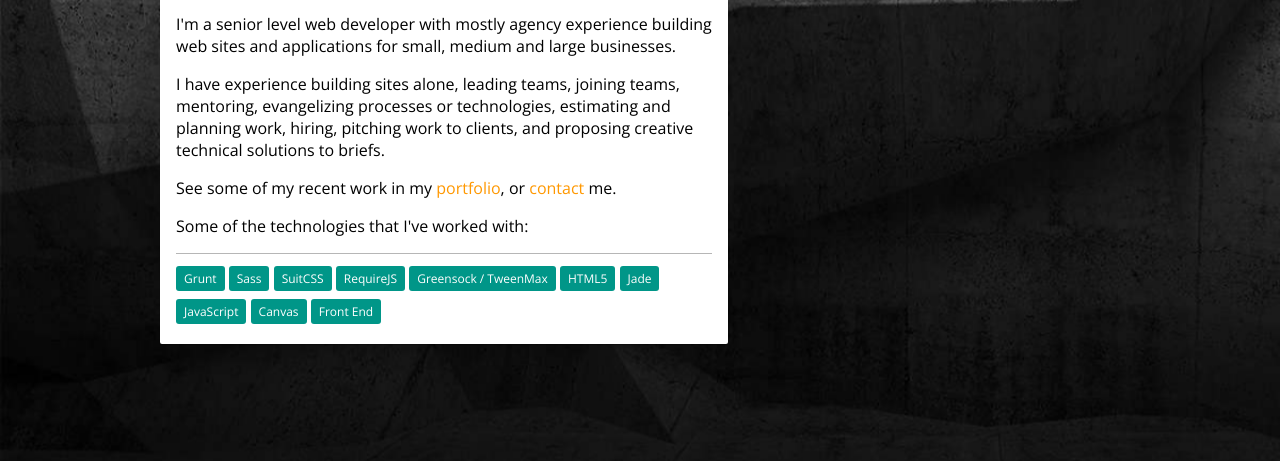
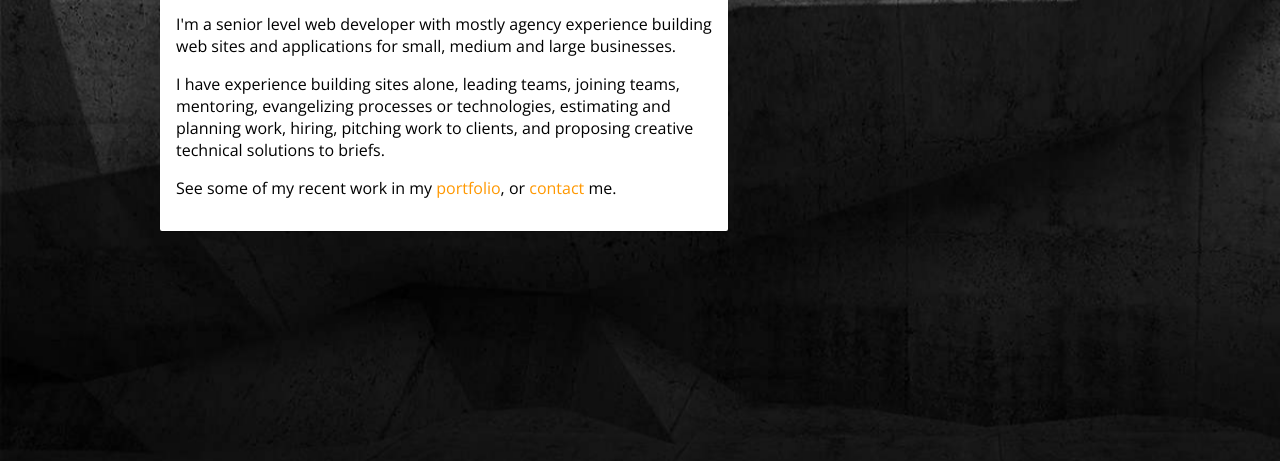
Before and after one commit to unculture/portfolio, a website: page dist/index.html in a window 1280 px wide. Shown: the part 339-800 px from the top of the page. Drawn offline with nearby package versions, Linux system fonts and the light colour scheme.

Commit message:
Removed click affordance from buzzwords for now

```diff
--- a/dist/index.html
+++ b/dist/index.html
@@ -66,41 +66,6 @@
                 <p>
                     See some of my recent work in my <a href="/portfolio">portfolio</a>, or <a href="/contact">contact</a> me.
                 </p>
-                <p>
-                    Some of the technologies that I've worked with:
-                </p>
-                <ul class="buzzwords">
-                    <li class="buzzwords__word">
-                        Grunt
-                    </li>
-                    <li class="buzzwords__word">
-                        Sass
-                    </li>
-                    <li class="buzzwords__word">
-                        SuitCSS
-                    </li>
-                    <li class="buzzwords__word">
-                        RequireJS
-                    </li>
-                    <li class="buzzwords__word">
-                        Greensock / TweenMax
-                    </li>
-                    <li class="buzzwords__word">
-                        HTML5
-                    </li>
-                    <li class="buzzwords__word">
-                        Jade
-                    </li>
-                    <li class="buzzwords__word">
-                        JavaScript
-                    </li>
-                    <li class="buzzwords__word">
-                        Canvas
-                    </li>
-                    <li class="buzzwords__word">
-                        Front End
-                    </li>
-                </ul>
 
 
             </div>
```
